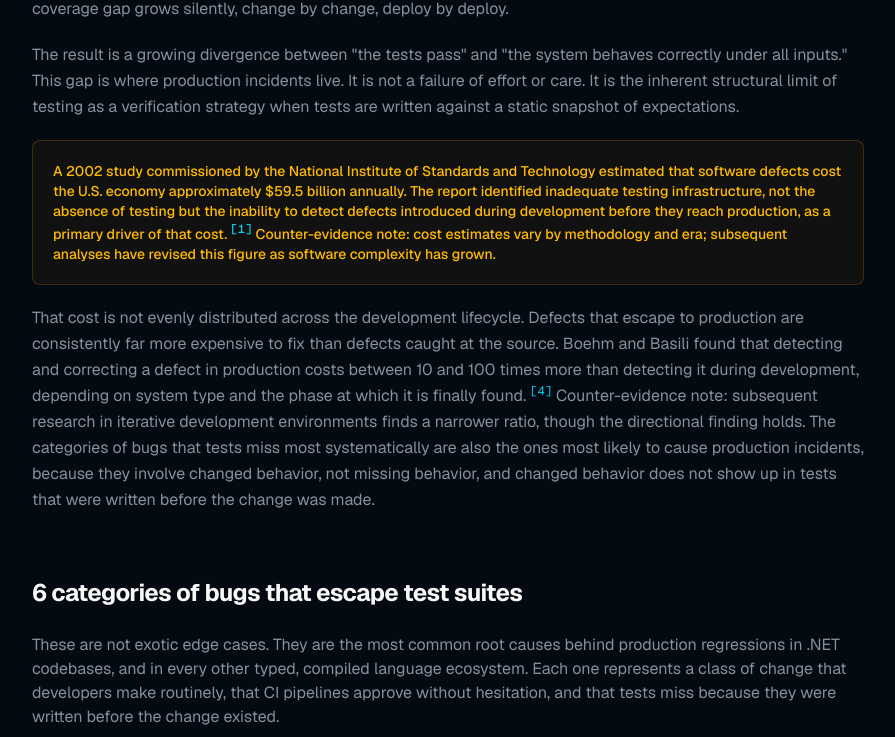
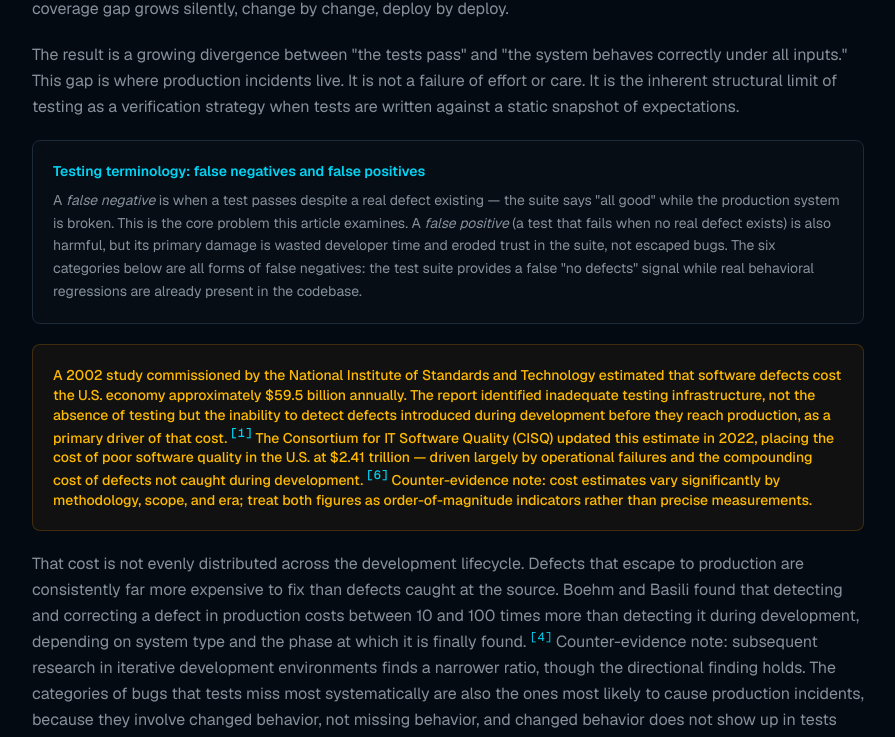
Before and after one commit to EricCogen/GauntletCI, a Next.js app in the folder site/: page /why-tests-miss-bugs in a window 1280 px wide. Shown: the part 1277-2014 px from the top of the page, without its empty margins (192-1087 px from the left). Built offline with nearby package versions, Linux system fonts and the light colour scheme.

Commit message:
[DOCS] Strengthen why-tests-miss-bugs: 7th category, false neg/pos, TDD section, CISQ 2022 stat

```diff
--- a/site/app/why-tests-miss-bugs/page.tsx
+++ b/site/app/why-tests-miss-bugs/page.tsx
@@ -41,6 +41,11 @@ const categories = [
     title: "Dependency and schema drift",
     body: "A NuGet package is updated and a previously stable API method changes its signature, adds a new required parameter, or alters its return type in a way the compiler does not catch at all internal call sites. A database migration removes a column that application code still references. A serialization attribute controlling JSON field naming is deleted from a DTO property. Tests are pinned to a specific package version or mock the dependency entirely, so they never encounter the changed interface. The real integration only surfaces when the updated code runs against the real external system, typically on the first deploy to a shared environment or to production.",
     example: "A widely-used NuGet package renames a configuration property in a minor version bump. All unit tests mock the package's interface and pass. The package updates without a compile error, and the build pipeline is green. The first request in production that exercises that configuration path throws a MissingMemberException, taking down the affected endpoint until the configuration is corrected and redeployed.",
+  },
+  {
+    title: "Flaky tests and the normalcy bias",
+    body: "A test that fails intermittently due to timing dependencies, ordering assumptions, or environmental variability is commonly disabled, skipped, or rationalized away. When teams become accustomed to a suite that sometimes fails for no clear reason, they lose the signal that CI is supposed to provide. Re-running a failure becomes routine. The normalcy bias compounds the problem: a module that has passed CI for eighteen months without a test covering a critical path is assumed to be safe, not merely untested. The absence of a failure is mistaken for the presence of correctness. When a real regression arrives, it is indistinguishable from the noise — and gets merged.",
+    example: "A test that asserts on the order of items returned from a LINQ query fails on roughly one in ten runs because the underlying store does not guarantee sort order. The team adds it to the known-flaky list and re-runs on failure. A refactor later introduces a genuine ordering regression. The team sees the failure, re-runs, it passes on the retry (the new bug is also intermittent under the test data), and the change merges. The regression surfaces in production support tickets three weeks later.",
   },
 ];
 
@@ -171,6 +176,19 @@ export default function WhyTestsMissBugsPage() {
               or care. It is the inherent structural limit of testing as a verification strategy when tests
               are written against a static snapshot of expectations.
             </p>
+            <div className="rounded-lg border border-border bg-card/50 p-5">
+              <p className="text-sm font-semibold text-cyan-400 mb-2">Testing terminology: false negatives and false positives</p>
+              <p className="text-sm text-muted-foreground leading-relaxed">
+                A <em>false negative</em> is when a test passes despite a real defect existing — the suite
+                says "all good" while the production system is broken. This is the core problem this article
+                examines. A <em>false positive</em> (a test that fails when no real defect exists) is also
+                harmful, but its primary damage is wasted developer time and eroded trust in the suite, not
+                escaped bugs. The six categories below are all forms of false negatives: the test suite
+                provides a false "no defects" signal while real behavioral regressions are already present
+                in the codebase.
+              </p>
+            </div>
+
             <div className="rounded-lg border border-amber-500/20 bg-amber-500/5 p-5">
               <p className="text-sm text-amber-400 font-medium">
                 A 2002 study commissioned by the National Institute of Standards and Technology estimated
@@ -179,8 +197,12 @@ export default function WhyTestsMissBugsPage() {
                 inability to detect defects introduced during development before they reach production,
                 as a primary driver of that cost.{" "}
                 <a href="#cite-1" className="text-cyan-400 hover:text-cyan-300 text-xs align-super font-mono">[1]</a>
-                {" "}Counter-evidence note: cost estimates vary by methodology and era; subsequent analyses
-                have revised this figure as software complexity has grown.
+                {" "}The Consortium for IT Software Quality (CISQ) updated this estimate in 2022, placing
+                the cost of poor software quality in the U.S. at $2.41 trillion — driven largely by
+                operational failures and the compounding cost of defects not caught during development.{" "}
+                <a href="#cite-6" className="text-cyan-400 hover:text-cyan-300 text-xs align-super font-mono">[6]</a>
+                {" "}Counter-evidence note: cost estimates vary significantly by methodology, scope, and
+                era; treat both figures as order-of-magnitude indicators rather than precise measurements.
               </p>
             </div>
             <p className="text-muted-foreground leading-relaxed">
@@ -200,7 +222,7 @@ export default function WhyTestsMissBugsPage() {
 
           {/* Categories */}
           <section className="space-y-6">
-            <h2 className="text-2xl font-bold tracking-tight">6 categories of bugs that escape test suites</h2>
+            <h2 className="text-2xl font-bold tracking-tight">7 categories of bugs that escape test suites</h2>
             <p className="text-muted-foreground">
               These are not exotic edge cases. They are the most common root causes behind production
               regressions in .NET codebases, and in every other typed, compiled language ecosystem.
@@ -473,6 +495,32 @@ export default function WhyTestsMissBugsPage() {
             </p>
           </section>
 
+          {/* TDD as Partial Mitigation */}
+          <section className="space-y-5">
+            <h2 className="text-2xl font-bold tracking-tight">Can TDD prevent these failures?</h2>
+            <p className="text-muted-foreground leading-relaxed">
+              Test-Driven Development (TDD) — writing the test before the code — is a meaningful partial
+              mitigation for one specific subset of this problem. When a developer writes the failing test
+              first, they are forced to define the expected behavior before implementing it. This reduces
+              the likelihood of missing a test for newly <em>added</em> behavior, because the test is the
+              specification for the addition.
+            </p>
+            <p className="text-muted-foreground leading-relaxed">
+              TDD does not, however, prevent regressions caused by <em>removed</em> behavior. If a guard
+              clause protecting a side effect was added in a prior iteration without a corresponding test,
+              TDD provides no mechanism to detect when that guard is later deleted. The deletion produces
+              no failing test because there was never a test written for that specific guard in the first
+              place. The problem is not the order in which code and tests are written; it is the structural
+              gap between what tests assert and what behavior was silently removed.
+            </p>
+            <p className="text-muted-foreground leading-relaxed">
+              Diff-based structural analysis is therefore a complementary practice even for teams that
+              practice TDD rigorously. TDD closes the "missing test for new additions" gap. Change-space
+              analysis closes the "test never existed for what was removed" gap. Both gaps are real, and
+              each tool is blind to the other's domain.
+            </p>
+          </section>
+
           {/* Bridge */}
           <section className="space-y-5 border-t border-border pt-12">
             <h2 className="text-2xl font-bold tracking-tight">Bridging the gap: diff-based structural analysis</h2>
@@ -546,6 +594,11 @@ export default function WhyTestsMissBugsPage() {
                   citation: 'Google Testing Blog. "Code Coverage Best Practices." August 2020.',
                   url: "https://testing.googleblog.com/2020/08/code-coverage-best-practices.html",
                 },
+                {
+                  id: 6,
+                  citation: 'Consortium for IT Software Quality (CISQ). "The Cost of Poor Software Quality in the US: A 2022 Report." CISQ / Synopsys, 2022.',
+                  url: "https://www.it-cisq.org/the-cost-of-poor-software-quality-in-the-us-a-2022-report/",
+                },
               ].map((ref) => (
                 <li key={ref.id} id={`cite-${ref.id}`} className="text-sm text-muted-foreground leading-relaxed pl-1">
                   {ref.citation}
```
